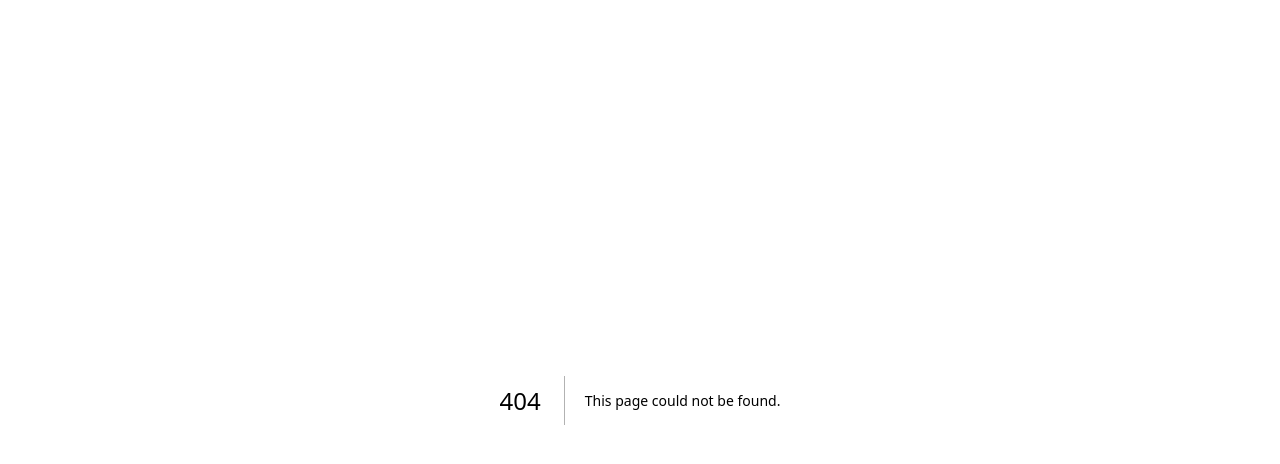
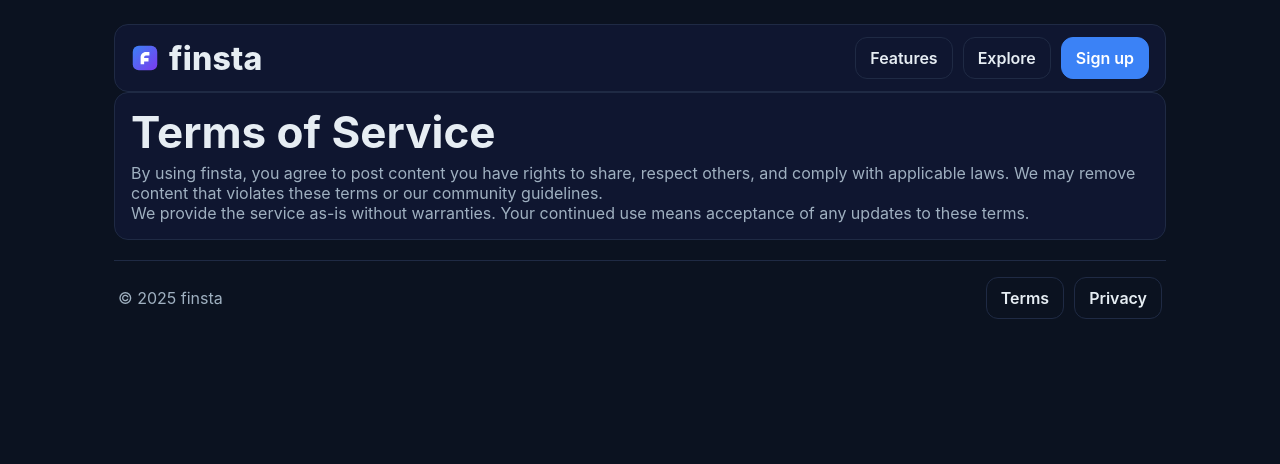
Before and after one commit to Crystnade/Techathon-6.0, a Next.js app: page /terms in a window 1280 px wide. Before the commit this address had no page. Shown: the top 464 px of the page. Built offline with nearby package versions, Linux system fonts and the light colour scheme.

Commit message:
Terms page
cgen-50900ec3afd14a1da373d93e78450a05

```diff
--- /dev/null
+++ b/app/terms/page.js
@@ -0,0 +1,18 @@
+import Header from "../../components/Header";
+import Footer from "../../components/Footer";
+
+export const metadata = { title: "Terms • Finsta" };
+
+export default function TermsPage(){
+  return (
+    <main className="site-container">
+      <Header />
+      <article className="card" aria-labelledby="terms-title">
+        <h2 id="terms-title" className="hero-title">Terms of Service</h2>
+        <p className="card-text">By using finsta, you agree to post content you have rights to share, respect others, and comply with applicable laws. We may remove content that violates these terms or our community guidelines.</p>
+        <p className="card-text">We provide the service as-is without warranties. Your continued use means acceptance of any updates to these terms.</p>
+      </article>
+      <Footer />
+    </main>
+  );
+}
```
